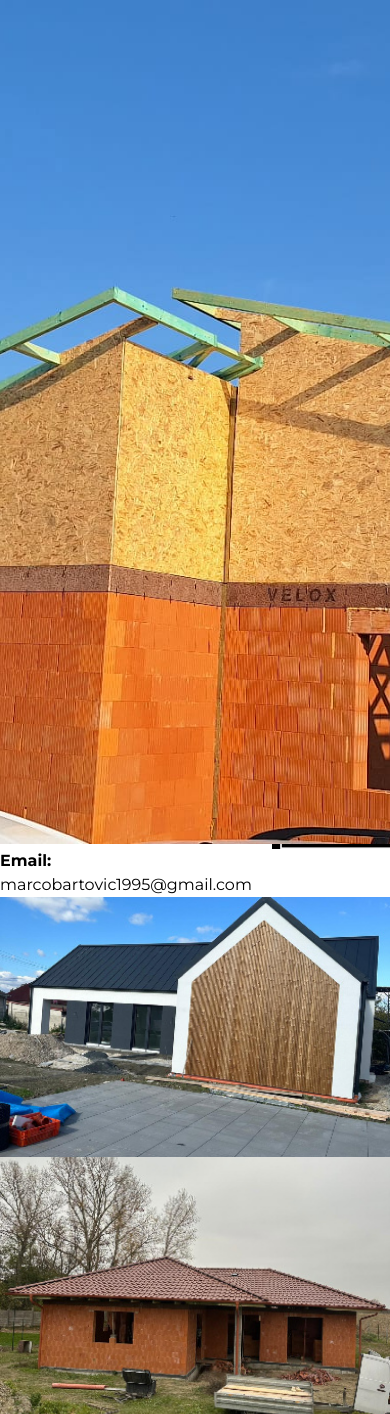
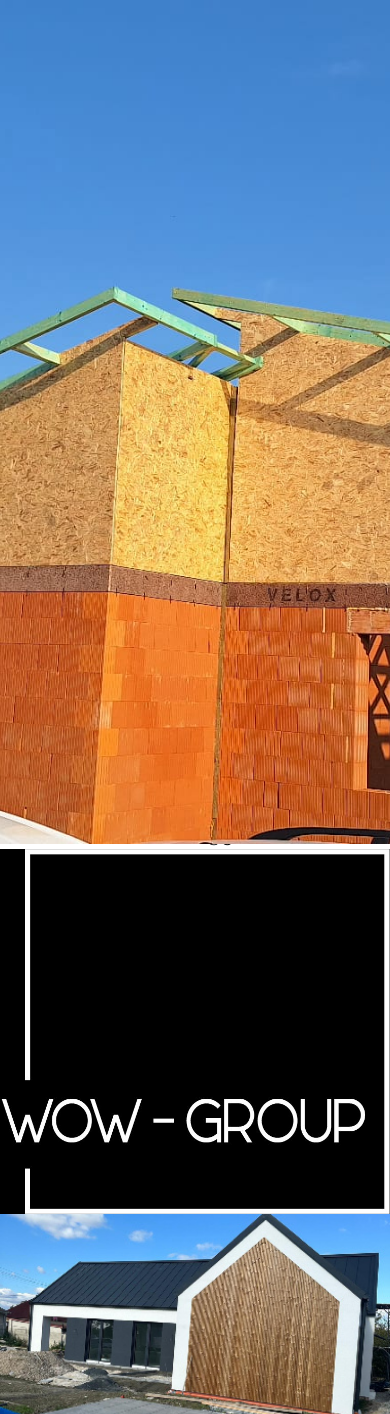
Before and after one commit to aebdigital/eurohause, a Next.js app: page /sluzby/klampiar-pokryvac in a window 390 px wide. Shown: the top 1414 px of the page. Built offline with nearby package versions, Linux system fonts and the light colour scheme.

Commit message:
style: stack klampiar logo below text on mobile

```diff
--- a/src/app/enhancements.css
+++ b/src/app/enhancements.css
@@ -639,3 +639,34 @@ button:hover .btn-roll-hover,
     box-shadow: 0 4px 12px rgba(38, 82, 134, 0.2);
   }
 }
+
+/* ===== Klampiar Contact Section ===== */
+.klampiar-contact-wrapper {
+  display: flex;
+  align-items: flex-start;
+  gap: 40px;
+  margin-bottom: 40px;
+}
+
+.klampiar-logo-container {
+  flex-shrink: 0;
+}
+
+.klampiar-logo-container img {
+  max-height: 140px;
+  width: auto;
+  border-radius: 8px;
+}
+
+@media (max-width: 768px) {
+  .klampiar-contact-wrapper {
+    flex-direction: column;
+    align-items: center;
+    text-align: center;
+    gap: 24px;
+  }
+
+  .klampiar-logo-container {
+    order: 2;
+  }
+}
--- a/src/app/sluzby/klampiar-pokryvac/page.tsx
+++ b/src/app/sluzby/klampiar-pokryvac/page.tsx
@@ -32,7 +32,7 @@ export default function KlampiarPokryvacPage() {
       service={service}
       intro="Pokrývačské, klampiarské práce. Predaj strešných krytín plechové, škridlové, PVC fólie, odkvapové systémy. Kompletná realizácia štítových, valbových, pultových a plochých striech."
     >
-      <div style={{ display: "flex", alignItems: "flex-start" }}>
+      <div className="klampiar-contact-wrapper">
         <div className="service-contact-info">
           <h4>Kontakt pre klampiarské práce:</h4>
           <p>
@@ -46,13 +46,9 @@ export default function KlampiarPokryvacPage() {
             <a href="mailto:marcobartovic1995@gmail.com">marcobartovic1995@gmail.com</a>
           </p>
         </div>
-        <div style={{ marginLeft: 20, flexShrink: 0 }}>
+        <div className="klampiar-logo-container">
           {/* eslint-disable-next-line @next/next/no-img-element */}
-          <img
-            src="/sources/klampiar/klampiar-logo.jpg"
-            alt="Klampiarstvo logo"
-            style={{ maxHeight: 120, width: "auto" }}
-          />
+          <img src="/sources/klampiar/klampiar-logo.jpg" alt="Klampiarstvo logo" />
         </div>
       </div>
 
```
